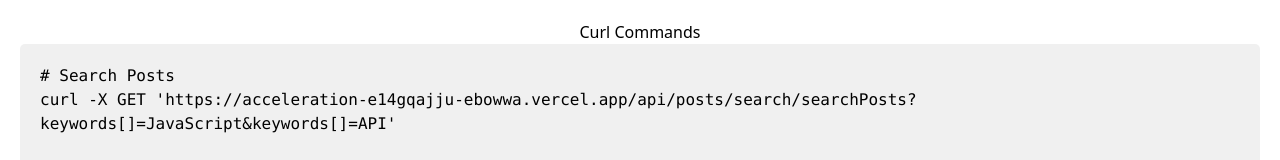
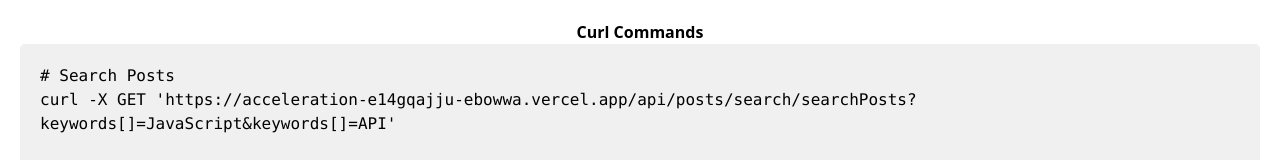
Before and after one commit to ebowwa/acceleration-blog, a Next.js app: page /curls in a window 1280 px wide. Shown: the top 160 px of the page. Built offline with nearby package versions, Linux system fonts and the light colour scheme.

Commit message:
curl page update

```diff
--- a/pages/curls.tsx
+++ b/pages/curls.tsx
@@ -15,10 +15,14 @@
   text-align: left;
 `;
 
+const PageTitle = styled.h1`
+  font-weight: bold;
+`;
+
 const CurlPage: React.FC = () => {
   return (
     <PageContainer>
-      <h1>Curl Commands</h1>
+      <PageTitle>Curl Commands</PageTitle>
       <CurlCommands>
         {`# Search Posts
 curl -X GET 'https://acceleration-e14gqajju-ebowwa.vercel.app/api/posts/search/searchPosts?keywords[]=JavaScript&keywords[]=API'
```
